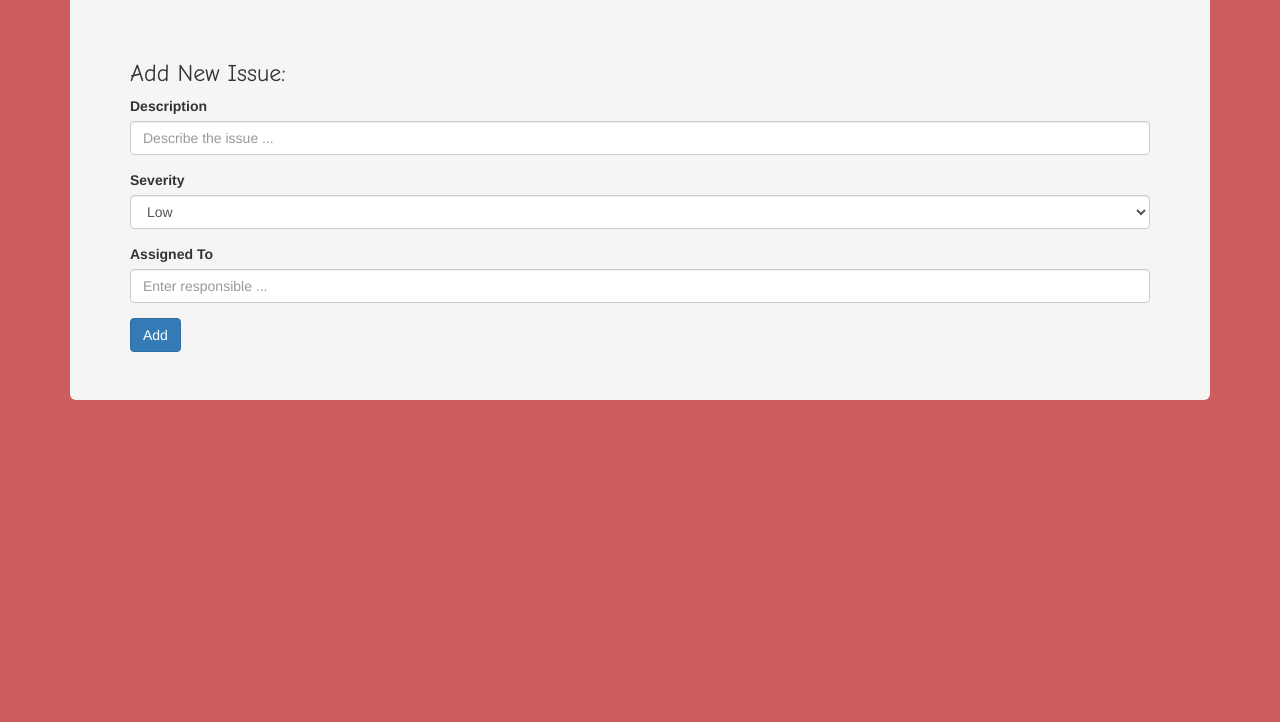
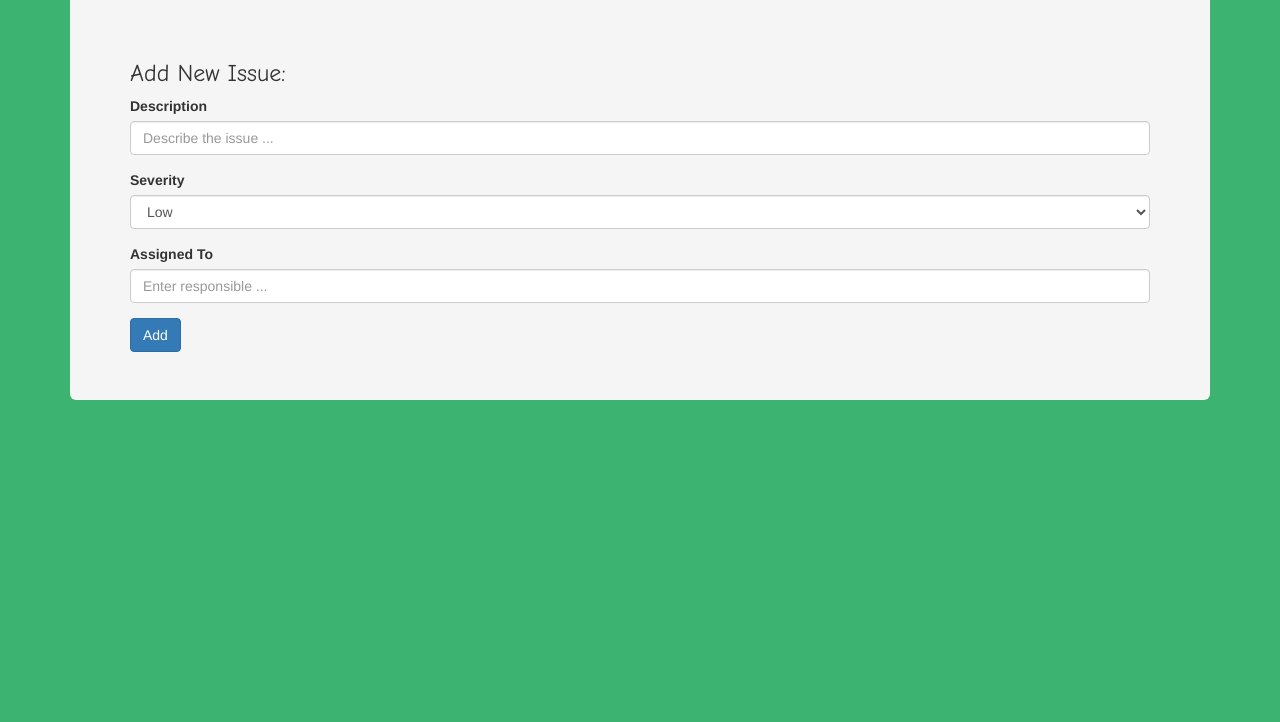
Before and after one commit to nycbeardo/Issue-Tracker, a plain HTML site: page index.html in a window 1280 px wide. Shown: the part 78-800 px from the top of the page. Drawn offline with nearby package versions, Linux system fonts and the light colour scheme.

Commit message:
Update style.css
update

```diff
--- a/style.css
+++ b/style.css
@@ -4,7 +4,7 @@
     }
 
 body{
-    background-color: indianred;
+    background-color: #3CB371;
 }
 
 h1 {
```
